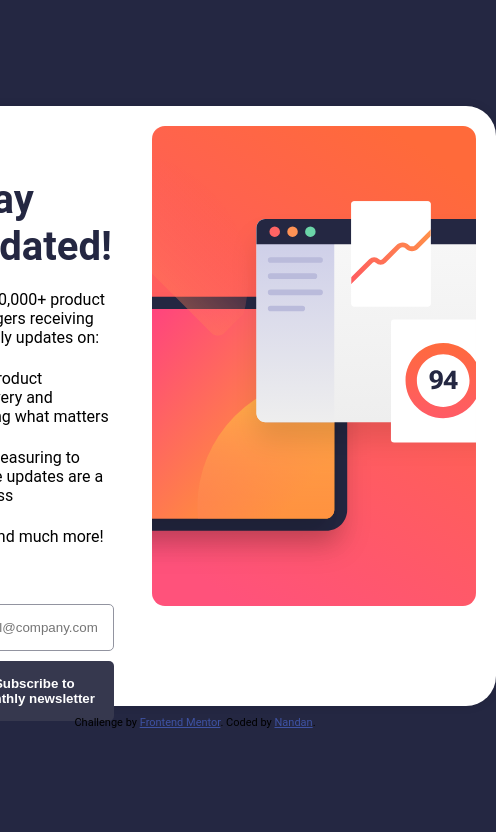
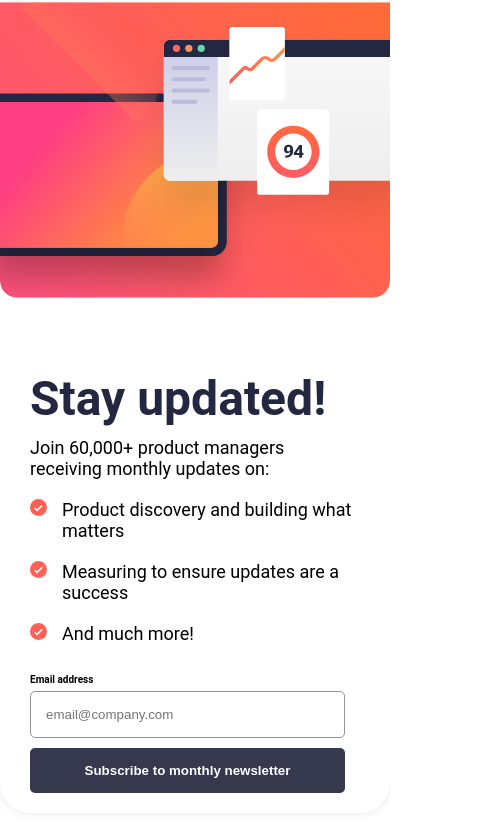
Before and after one commit to Nandan328/newsletter-sign-up, a plain HTML site: page index.html in a window 390 px wide. Shown: the whole page, 496 px wide, since content can reach past the window. Drawn offline with Linux system fonts and the light colour scheme; a web font is replaced by a local one.

Commit message:
Added responsiveness

```diff
--- a/index.html
+++ b/index.html
@@ -24,17 +24,21 @@
 
         <p>Join 60,000+ product managers receiving monthly updates on:</p>
 
-        <p>
-          <img src="./assets/images/icon-list.svg" />Product discovery and
-          building what matters
+        <p class="points">
+          <img src="./assets/images/icon-list.svg" /><span
+            >Product discovery and building what matters</span
+          >
         </p>
 
-        <p>
-          <img src="./assets/images/icon-list.svg" />Measuring to ensure updates
-          are a success
+        <p class="points">
+          <img src="./assets/images/icon-list.svg" /><span
+            >Measuring to ensure updates are a success</span
+          >
         </p>
 
-        <p><img src="./assets/images/icon-list.svg" />And much more!</p>
+        <p class="points">
+          <img src="./assets/images/icon-list.svg" /><span>And much more!</span>
+        </p>
 
         <p id="email">
           <span> Email address</span>
@@ -52,19 +56,26 @@
       </div>
 
       <div class="img">
-        <img src="./assets/images/illustration-sign-up-desktop.svg" />
+        <img src="./assets/images/illustration-sign-up-desktop.svg" id="desk" />
+        <img
+          src="./assets/images/illustration-sign-up-mobile.svg"
+          id="mobile"
+        />
       </div>
     </div>
 
     <div class="succCont" id="succCont">
-      <img src="./assets/images/icon-success.svg" />
+      <div>
+        <img src="./assets/images/icon-success.svg" />
 
-      <h1>Thanks for subscribing!</h1>
+        <h1>Thanks for subscribing!</h1>
 
-      <p>
-        A confirmation email has been sent to <span id="userMail"></span>.
-        Please open it and click the button inside to confirm your subscription.
-      </p>
+        <p>
+          A confirmation email has been sent to <span id="userMail"></span>.
+          Please open it and click the button inside to confirm your
+          subscription.
+        </p>
+      </div>
 
       <button id="dismiss">Dismiss message</button>
     </div>
--- a/script.js
+++ b/script.js
@@ -18,7 +18,7 @@ submit.addEventListener("click", () => {
         notValid.style.visibility = "hidden";
       }
       cont.style.display = "none";
-      succCont.style.display = "block";
+      succCont.style.display = "flex";
       umail.innerHTML = mail;
     } else {
       email.classList.add("notValid");
--- a/style.css
+++ b/style.css
@@ -20,16 +20,16 @@ body {
   background-color: var(--Dark-Slate-Grey);
   display: flex;
   justify-content: center;
-  flex-direction: column;
   align-items: center;
   height: 100vh;
+  flex-direction: column;
 }
 
 .cont {
   background-color: var(--White);
   border-radius: 30px;
   padding: 20px;
-  box-shadow: 0 0 10px 0 rgba(0, 0, 0, 0.1);
+  box-shadow: 0 0 10px rgba(0, 0, 0, 0.1);
   display: flex;
   max-width: 800px;
   max-height: 600px;
@@ -39,16 +39,22 @@ body {
   height: 480px;
 }
 
+#mobile {
+  display: none;
+}
+
+p, .succCont p {
+  padding: 10px;
+}
+
 p {
   font-size: 16px;
-  padding: 10px;
 }
 
 h1 {
   font-size: 2.5rem;
   color: var(--Dark-Slate-Grey);
-  padding: 10px;
-  padding-top: 0;
+  padding: 10px 10px 0;
 }
 
 .body-cont {
@@ -56,13 +62,13 @@ h1 {
 }
 
 #email {
+  display: flex;
+  justify-content: space-between;
+  font-size: 10px;
+  font-weight: bold;
   padding-bottom: 6px;
-  font-size: 10px;
   margin-top: 10px;
   padding-right: 28px;
-  font-weight: bold;
-  display: flex;
-  justify-content: space-between;
 }
 
 #valid {
@@ -70,11 +76,10 @@ h1 {
   visibility: hidden;
 }
 
-input,
-button {
+input, button {
   width: 90%;
   margin-left: 10px;
-  padding: 15px 15px;
+  padding: 15px;
   border-radius: 5px;
 }
 
@@ -99,12 +104,12 @@ button {
   color: var(--White);
   font-weight: 700;
   cursor: pointer;
-  transition: background-color ease 0.3s, box-shadow ease 0.3s;
+  transition: background-color 0.3s, box-shadow 0.3s;
 }
 
 button:hover {
   background-color: var(--Tomato);
-  box-shadow: 0px 10px 10px 0px hsla(4, 100%, 67%, 0.503);
+  box-shadow: 0 10px 10px hsla(4, 100%, 67%, 0.503);
 }
 
 .body-cont img {
@@ -118,15 +123,12 @@ button:hover {
   max-width: 350px;
   background-color: var(--White);
   border-radius: 30px;
+  flex-direction: column;
 }
 
 .succCont img {
   padding: 10px;
   width: 70px;
-}
-
-.succCont p {
-  font-size: 13px;
 }
 
 #userMail {
@@ -138,6 +140,66 @@ button:hover {
   text-align: center;
   padding: 10px;
 }
+
 .attribution a {
   color: hsl(228, 45%, 44%);
 }
+
+@media (max-width: 450px) {
+  #desk {
+    display: none;
+  }
+  #mobile {
+    display: block;
+    width: 100vw;
+    margin-top: -90px;
+  }
+  p {
+    font-size: 18px;
+  }
+  .points {
+    display: flex;
+    align-items: start;
+  }
+  h1 {
+    font-size: 3rem;
+    margin-top: 0;
+  }
+  body {
+    background-color: var(--White);
+    display: block;
+  }
+  .cont {
+    flex-direction: column-reverse;
+    justify-content: center;
+    align-items: center;
+    max-height: 100vh;
+    padding: 0;
+  }
+  .body-cont {
+    padding: 20px;
+    margin-top: -50px;
+  }
+  .attribution {
+    display: none;
+  }
+  .succCont {
+    max-width: 100vw;
+    height: 100vh;
+    justify-content: space-between;
+    line-height: 1.3;
+  }
+  .succCont p, .succCont span {
+    font-size: 20px;
+    line-height: 1.5;
+  }
+  .succCont div {
+    margin-top: 12rem;
+  }
+  #dismiss {
+    width: 100%;
+    margin: 0;
+    padding: 20px;
+    border-radius: 10px;
+  }
+}
```
